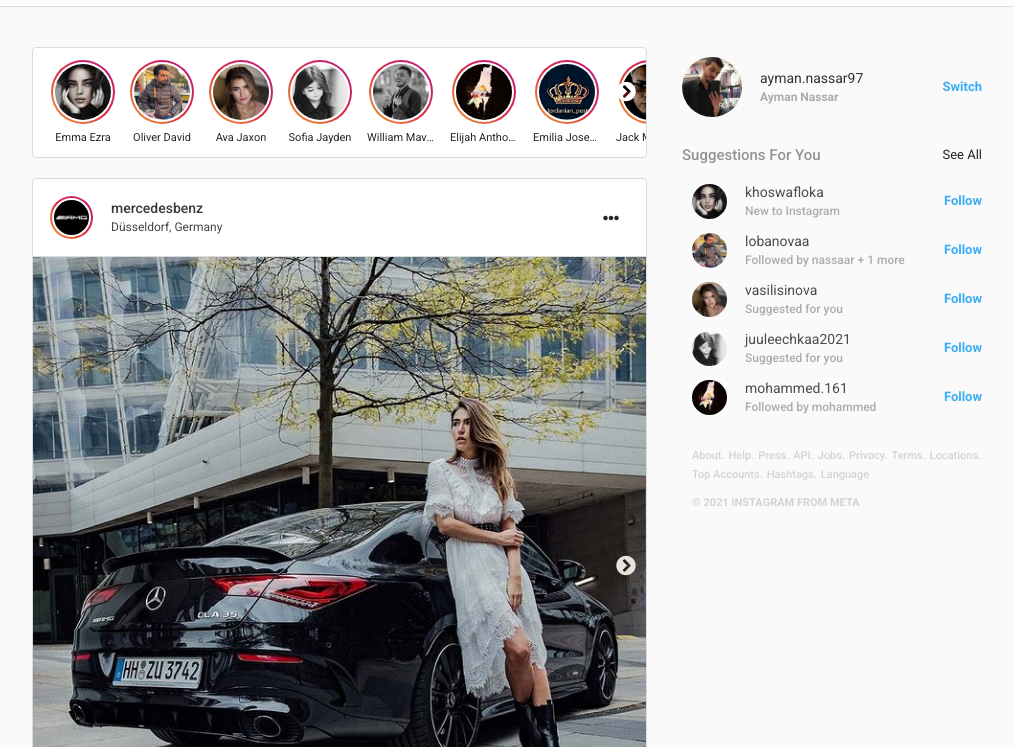
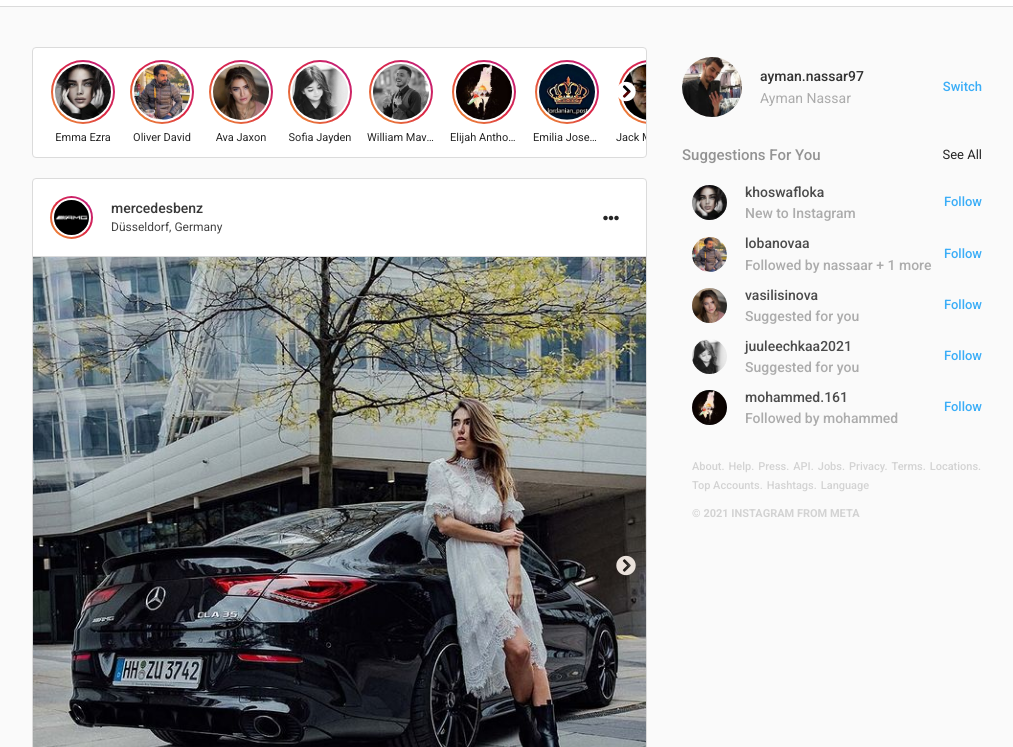
Before and after one commit to aymannassar97/HTML-and-SCSS-Instagram-Website, a website: page home.html in a window 1280 px wide. Shown: the part 53-800 px from the top of the page, without its empty margins (133-1146 px from the left). Drawn offline with nearby package versions, Linux system fonts and the light colour scheme; files that its build step writes are made by us from their sources.

Commit message:
Mofe old info styles to a new one

```diff
--- a/scss/layout/_sidebar.scss
+++ b/scss/layout/_sidebar.scss
@@ -19,9 +19,12 @@
       font-size: $mfont;
       a {
         color: #333;
+        font-weight: 500;
       }
       span {
         color: #acacac;
+        font-weight: 400;
+        font-size: $mfont;
       }
     }
   }
@@ -30,7 +33,7 @@
     color: $followcolor;
     font-size: 13px;
     cursor: pointer;
-    font-weight: 600;
+    font-weight: 500;
   }
 }
 
```
Also changed, not shown: css/instagram.css, 1 other file.
